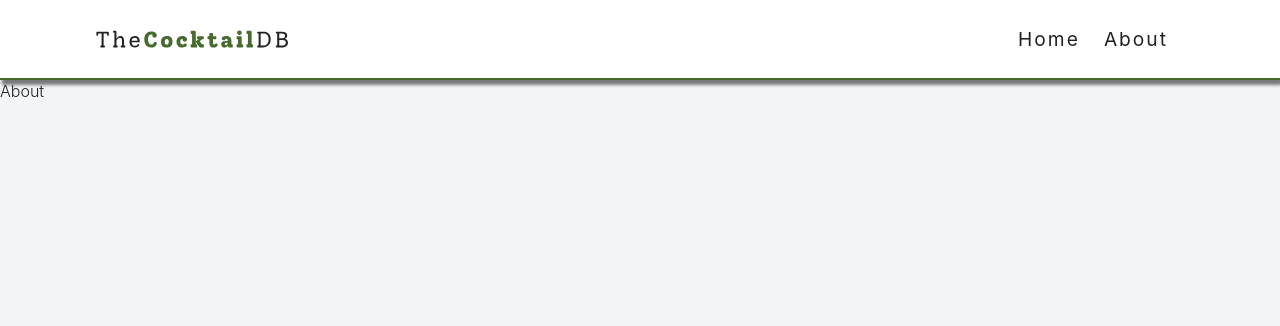
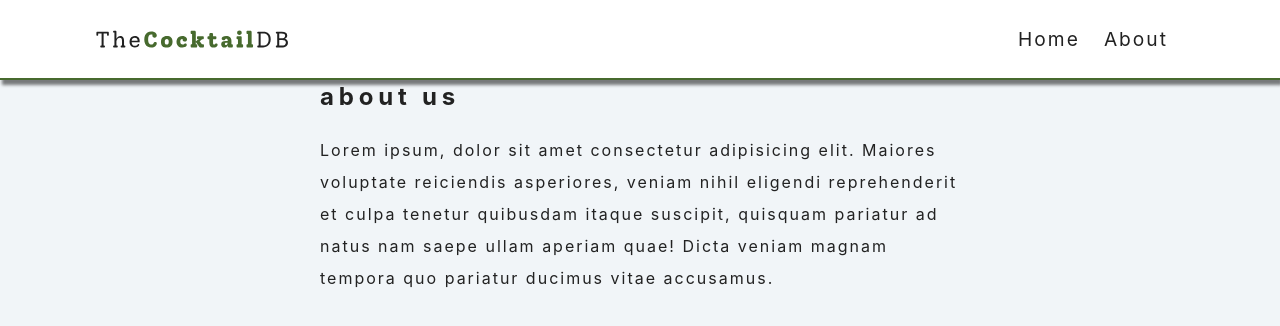
Before and after one commit to JarekCh/CoctailDB, a React (Create React App) app: page /about in a window 1280 px wide. Shown: the top 326 px of the page. Built offline with nearby package versions, Linux system fonts and the light colour scheme.

Commit message:
set About set css for about

```diff
--- a/src/index.css
+++ b/src/index.css
@@ -111,3 +111,19 @@ Navbar
 .logo {
   width: 12rem;
 }
+
+/*
+======
+About
+======
+*/
+.about-section {
+  width: var(--smallWidth);
+  max-width: var(--maxWidth);
+  margin: 0 auto;
+}
+.about-section p {
+  line-height: 2rem;
+  font-weight: 400;
+  letter-spacing: 2px;
+}
--- a/src/pages/About.jsx
+++ b/src/pages/About.jsx
@@ -1,7 +1,18 @@
 import React from 'react';
 
 const About = () => {
-  return <div>About</div>;
+  return (
+    <section className='section about-section'>
+      <h1 className='section-title'>about us</h1>
+      <p>
+        Lorem ipsum, dolor sit amet consectetur adipisicing elit. Maiores
+        voluptate reiciendis asperiores, veniam nihil eligendi reprehenderit et
+        culpa tenetur quibusdam itaque suscipit, quisquam pariatur ad natus nam
+        saepe ullam aperiam quae! Dicta veniam magnam tempora quo pariatur
+        ducimus vitae accusamus.
+      </p>
+    </section>
+  );
 };
 
 export default About;
```
